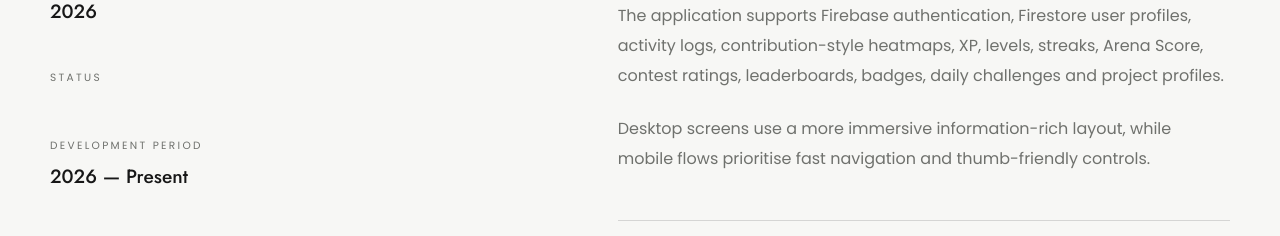
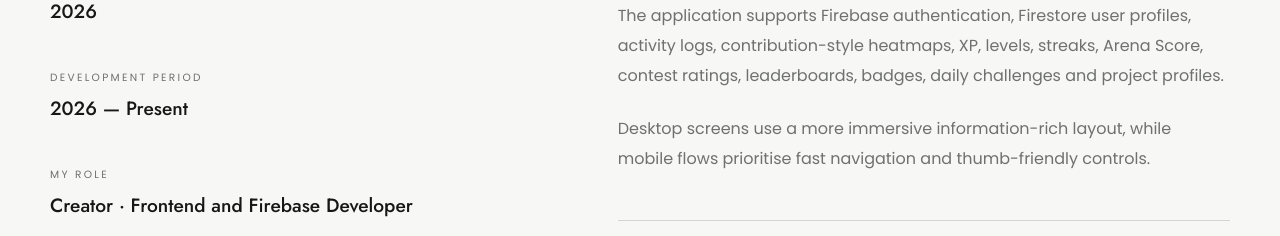
Before and after one commit to sankhyapatra0808/personal_Portfolio, a React (Vite) app in the folder frontend/: page /projects/devarena in a window 1280 px wide. Shown: the part 328-564 px from the top of the page. Built offline with nearby package versions, Linux system fonts and the light colour scheme; no server answers.

Commit message:
chore: remove unused status section from ProjectDetailPage for cleaner presentation

```diff
--- a/frontend/src/pages/ProjectDetailPage.tsx
+++ b/frontend/src/pages/ProjectDetailPage.tsx
@@ -79,11 +79,6 @@ export default function ProjectDetailPage() {
               <strong>{project.year}</strong>
             </div>
             <div className="project-fact">
-              <span>Status</span>
-              <div>
-              </div>
-            </div>
-            <div className="project-fact">
               <span>Development period</span>
               <strong>{project.period}</strong>
             </div>
```
